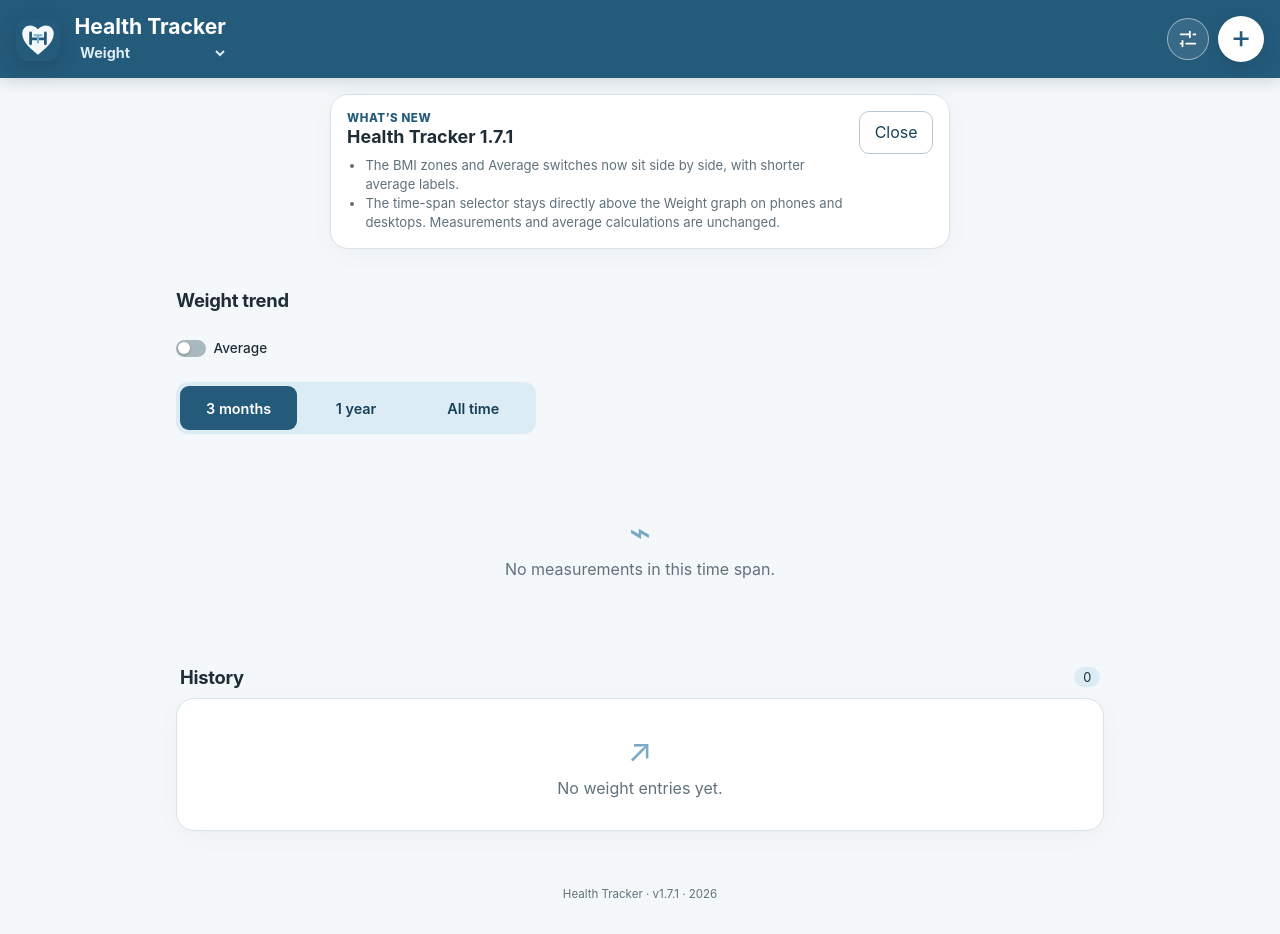
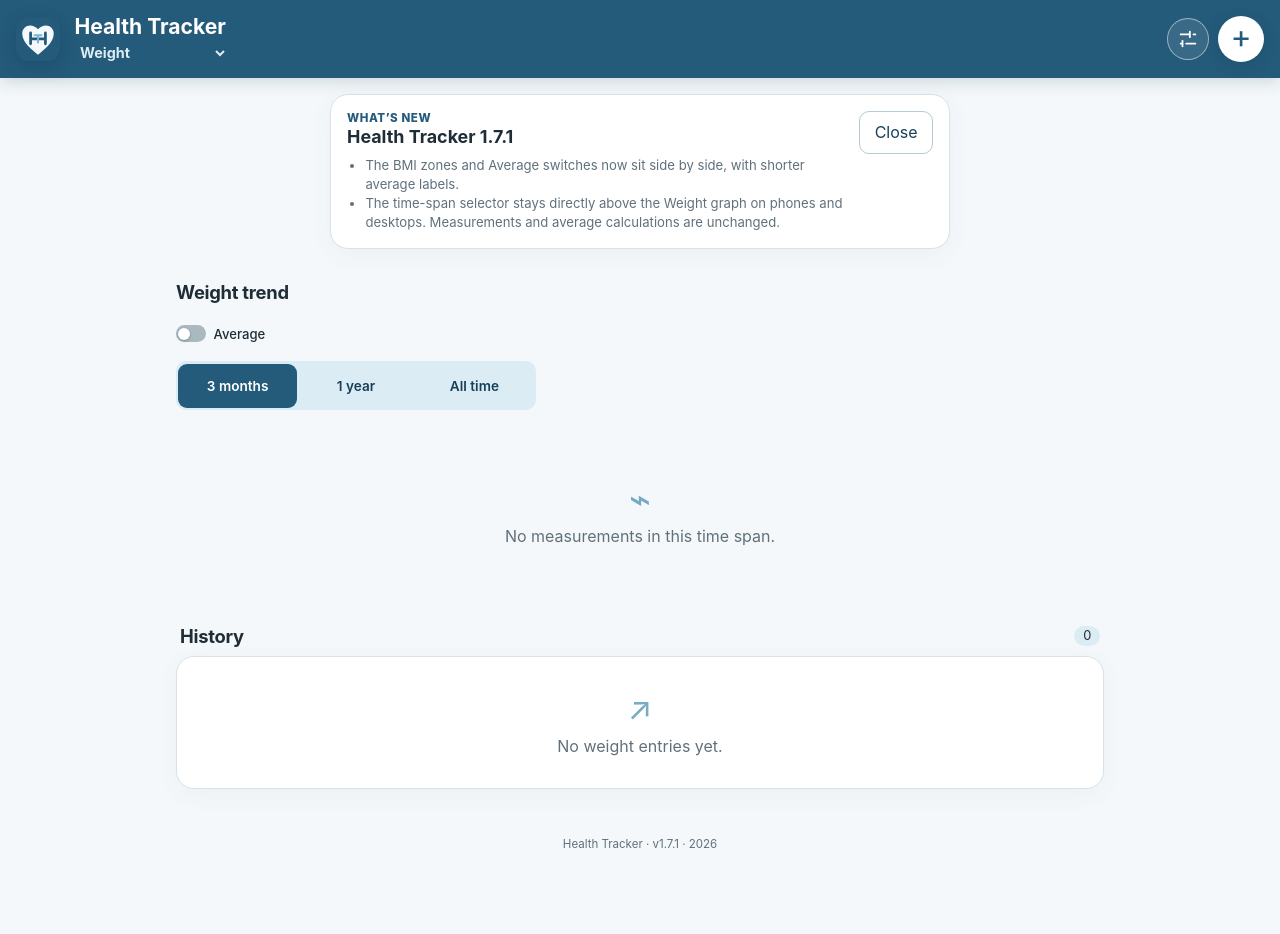
Before and after one commit to Scheronimus/HealthTracker, a React (Vite) app: page / in a window 1280 px wide. After the commit the page ends 885 px from the top, so only its background shows below. Built offline with nearby package versions, Linux system fonts and the light colour scheme.

Commit message:
style(weight): polish dashboard spacing and typography

```diff
--- a/src/modules/weight/weight.css
+++ b/src/modules/weight/weight.css
@@ -1,20 +1,21 @@
 /* Weight presentation stays local to the module. */
-.weight-dashboard { max-width: 960px; margin: auto; padding: .75rem .5rem; }
-.weight-hero { padding: .5rem .25rem 1.25rem; }
+.weight-dashboard { max-width: 960px; margin: auto; padding: .25rem .5rem; }
+.weight-hero { padding: .15rem .25rem .75rem; }
 .weight-hero > span { color: var(--muted); font-size: .95rem; }
-.weight-hero > strong { display: block; margin: .3rem 0 .45rem; color: var(--primary-dark); font-size: clamp(3rem, 12vw, 4.5rem); line-height: 1.1; letter-spacing: -.045em; font-variant-numeric: tabular-nums; }
+.weight-hero > strong { display: block; margin: .2rem 0 .3rem; color: var(--primary-dark); font-size: clamp(2.75rem, 11vw, 4rem); line-height: 1.1; letter-spacing: -.045em; font-variant-numeric: tabular-nums; }
 .weight-hero small { font-size: .42em; letter-spacing: 0; font-weight: 500; color: var(--muted); }
-.weight-hero p { margin: 0; color: var(--muted); font-size: .95rem; }
-.weight-dashboard .weight-chart { padding: 0; margin: 0 0 1.5rem; overflow: visible; }
-.weight-dashboard .chart-header { margin-bottom: .75rem; }
+.weight-hero p { margin: 0; color: var(--muted); font-size: .9rem; }
+.weight-dashboard .weight-chart { padding: 0; margin: 0 0 1rem; overflow: visible; }
+.weight-dashboard .chart-header { margin-bottom: .35rem; }
 .weight-dashboard h2 { font-size: 1.15rem; letter-spacing: -.015em; }
-.weight-dashboard .weight-chart-options { gap: .75rem; }
-.weight-dashboard .chart-bmi-toggle { min-height: 44px; border: 0; padding: .4rem 0; background: transparent; font-size: .85rem; font-weight: 500; }
-.weight-dashboard .weight-chart-span { width: min(100%, 360px); min-width: 0; margin: 0 0 1.25rem; padding: .25rem; border-radius: 12px; }
-.weight-dashboard .span-control button { min-height: 44px; padding: .55rem .3rem; font-size: .9rem; font-weight: 600; }
+.weight-dashboard .weight-chart-options { gap: .75rem; margin-bottom: .35rem; }
+.weight-dashboard .chart-bmi-toggle { min-height: 44px; border: 0; padding: .25rem 0; background: transparent; font-size: .82rem; font-weight: 500; }
+.weight-dashboard .weight-chart-span { width: min(100%, 360px); min-width: 0; margin: 0 0 .65rem; padding: .15rem; border-radius: 10px; }
+.weight-dashboard .span-control button { min-height: 44px; padding: .35rem .3rem; font-size: .85rem; font-weight: 600; }
 .weight-dashboard .span-control button.active { box-shadow: none; border-radius: 9px; }
 .weight-dashboard .grid-line { stroke-dasharray: none; opacity: .45; }
 .weight-dashboard .axis-label { font-size: 34px; fill: var(--muted); font-weight: 500; }
+.weight-dashboard .x-start, .weight-dashboard .x-end { font-size: 30px; font-weight: 400; }
 .weight-dashboard .trend-line { stroke-width: 2.5; }
 .weight-dashboard .trend-area-start { stop-opacity: .08; }
 .weight-dashboard .trend-area-end { stop-opacity: 0; }
@@ -24,10 +25,10 @@
 .weight-tooltip-slot:empty { display: none; }
 .weight-dashboard .chart-tooltip { margin: 0 auto; padding: .6rem .9rem; max-width: 100%; font-size: .9rem; border-radius: 12px; }
 .weight-dashboard .chart-tooltip strong { font-size: 1.15rem; }
-.weight-dashboard .chart-caption { font-size: .85rem; }
+.weight-dashboard .chart-caption { font-size: .78rem; font-weight: 400; }
 .weight-dashboard .bmi-zone-legend > div { font-size: .8rem; }
 .weight-dashboard .bmi-zone-legend b { font-size: .8rem; }
-.weight-dashboard .summary { gap: 1rem; margin: 1.5rem 0 2rem; padding: 1.1rem; border-radius: 16px; background: var(--cream); }
+.weight-dashboard .summary { gap: 1rem; margin: 1rem 0 1.5rem; padding: 1.1rem; border-radius: 16px; background: var(--cream); }
 .weight-dashboard .summary article { min-width: 0; padding: 0; background: none; border: 0; border-radius: 0; box-shadow: none; }
 .weight-dashboard .summary strong { margin: 0 0 .35rem; font-size: clamp(1.4rem, 5vw, 1.8rem); font-variant-numeric: tabular-nums; letter-spacing: -.025em; }
 .weight-dashboard .summary span { font-size: .9rem; text-transform: none; letter-spacing: 0; line-height: 1.45; }
@@ -37,7 +38,7 @@
 .weight-bmi-details summary { cursor: pointer; min-height: 44px; padding: .65rem 0; color: var(--accent); font-weight: 600; }
 .weight-bmi-details small { font-size: inherit; }
 .weight-dashboard .bmi-disclaimer { font-size: .85rem; line-height: 1.5; }
-.weight-dashboard .history { margin-top: 2rem; }
+.weight-dashboard .history { margin-top: 1.5rem; }
 .weight-dashboard .section-heading { margin: 0 .25rem .6rem; }
 .weight-dashboard .entry-list { gap: 0; }
 .weight-dashboard .entry-link { padding: 1rem .25rem; min-height: 76px; border: 0; border-bottom: 1px solid var(--line); border-radius: 0; box-shadow: none; background: transparent; gap: .3rem .75rem; }
@@ -55,7 +56,8 @@
 :root[data-theme='dark'] .weight-dashboard .trend-area-start { stop-opacity: .08; }
 :root[data-theme='dark'] .weight-dashboard .trend-area-end { stop-opacity: 0; }
 @media (min-width: 720px) {
-  .weight-dashboard { padding: 1rem; }
+  .weight-dashboard { padding: .5rem 1rem; }
   .weight-dashboard .summary-with-bmi { grid-template-columns: 1fr 1fr 1.2fr; }
   .weight-dashboard .axis-label { font-size: 22px; }
+  .weight-dashboard .x-start, .weight-dashboard .x-end { font-size: 18px; }
 }
```
Also changed, not shown: src/i18n.js, 1 other file (tests, documents, lock files or other folders).
